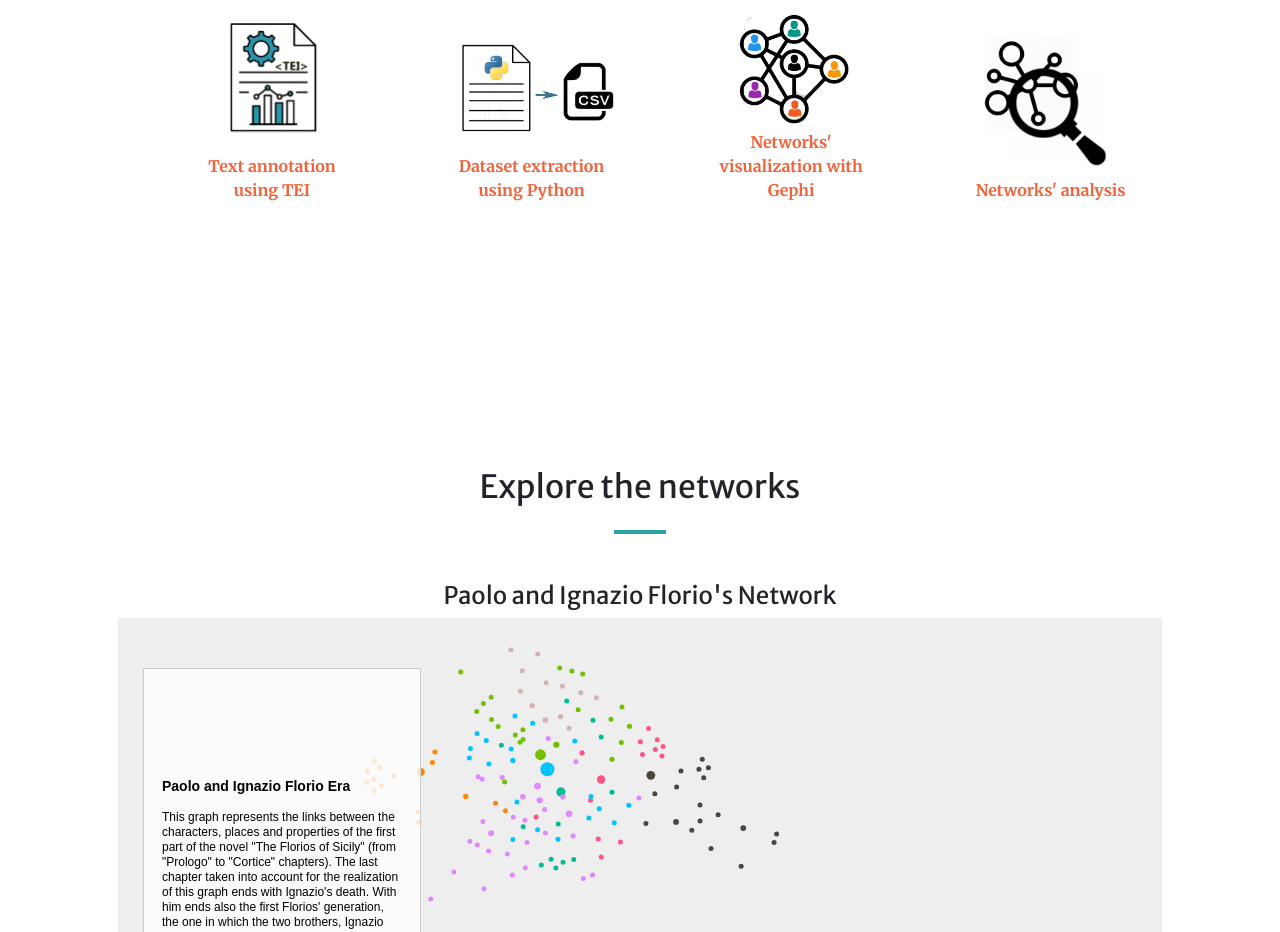
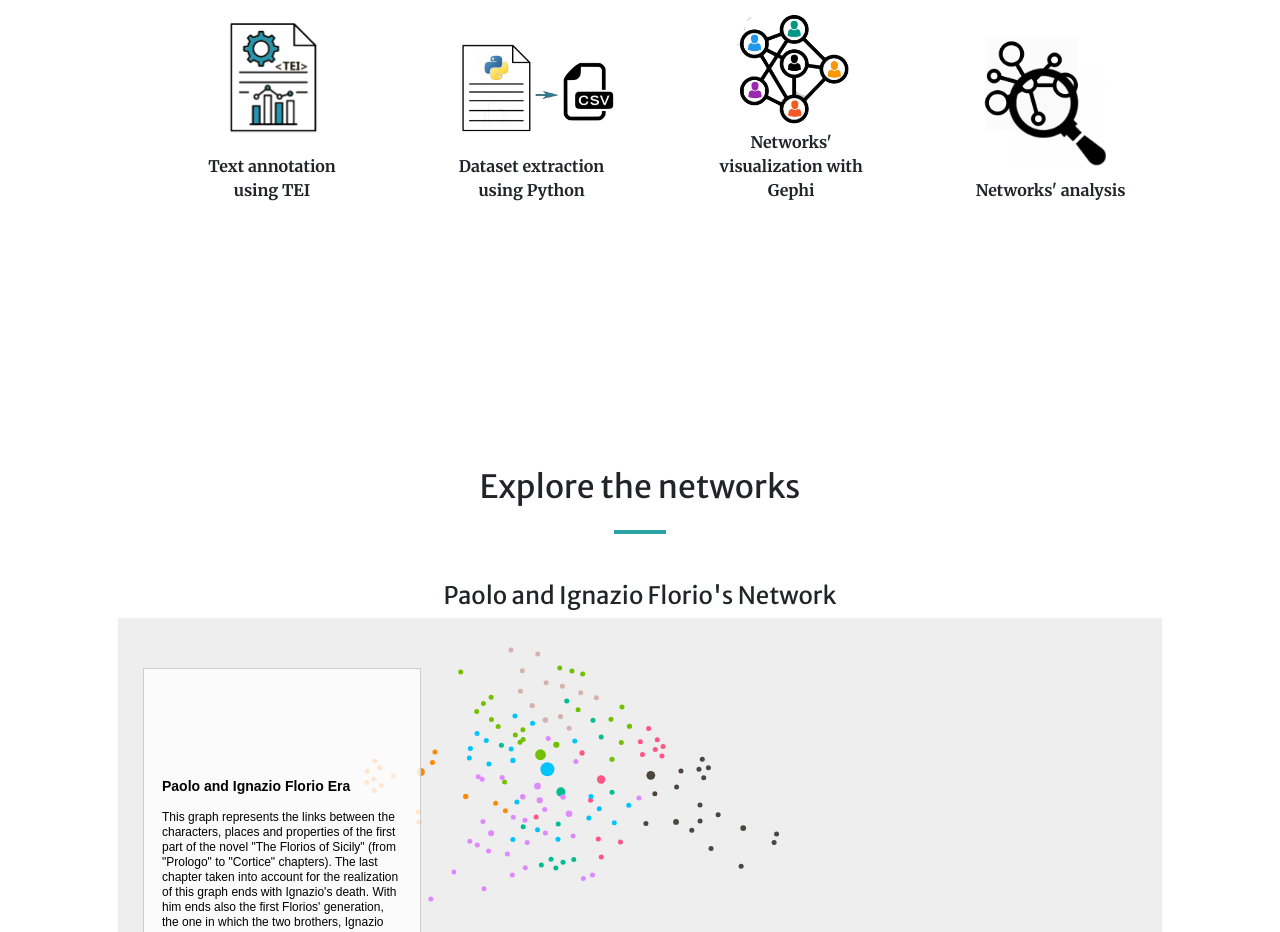
Before and after one commit to martasoricetti/the_florios, a plain HTML site: page index.html in a window 1280 px wide. Shown: the part 2251-3183 px from the top of the page. Drawn offline with nearby package versions, Linux system fonts and the light colour scheme; some packages are replaced by stand-ins of ours; a script that the page names is missing.

Commit message:
Update index.html

```diff
--- a/index.html
+++ b/index.html
@@ -94,10 +94,10 @@
             <h2 class="text-center mt-0">The Project</h2>
             <hr class="divider" />
             <div class="cards-container">
-                <div class="small-cards"><img class="icon" src="images/icon2.png"><span class="bolder icon-tit"><a href="doc_html.html#TEI"><b>Text annotation using TEI</b></a></span><br></div>
-                <div class="small-cards"><img class="icon" id="icon2" src="images/icon3.png"><span class="bolder icon-tit"><a href="project/reader.html"><b>Dataset extraction using Python</b></a></span><br></div>
-                <div class="small-cards"><img class="icon" id="icon3" src="images/icon4.png"><span class="bolder icon-tit"><a href="project/ontology-development.html"><b>Networks' visualization with Gephi</b></a></span><br></div>
-                <div class="small-cards"><img class="icon" id="icon5" src="images/icon5.png"><span class="bolder icon-tit"><a href="project/competency-questions.html"><b>Networks' analysis</b></a></span><br></div>
+                <div class="small-cards"><img class="icon" src="images/icon2.png"><span class="bolder icon-tit"><b>Text annotation using TEI</b></span><br></div>
+                <div class="small-cards"><img class="icon" id="icon2" src="images/icon3.png"><span class="bolder icon-tit"><b>Dataset extraction using Python</b></span><br></div>
+                <div class="small-cards"><img class="icon" id="icon3" src="images/icon4.png"><span class="bolder icon-tit"><b>Networks' visualization with Gephi</b></span><br></div>
+                <div class="small-cards"><img class="icon" id="icon5" src="images/icon5.png"><span class="bolder icon-tit"><b>Networks' analysis</b></span><br></div>
             </div>
         </div>
       </section>
```
